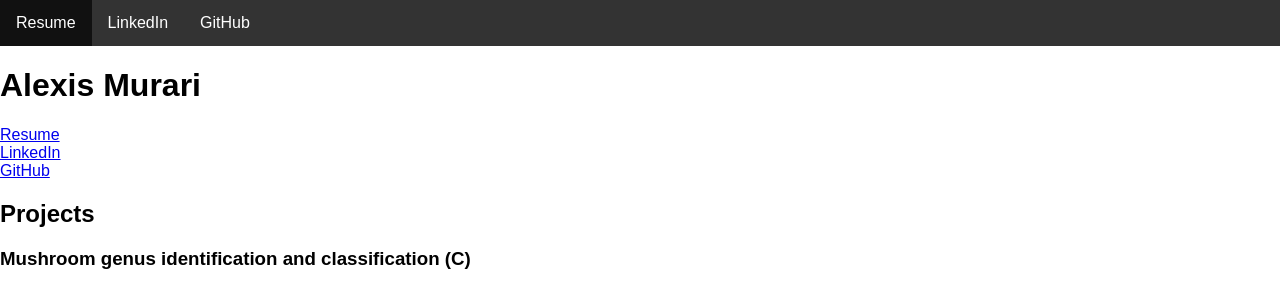
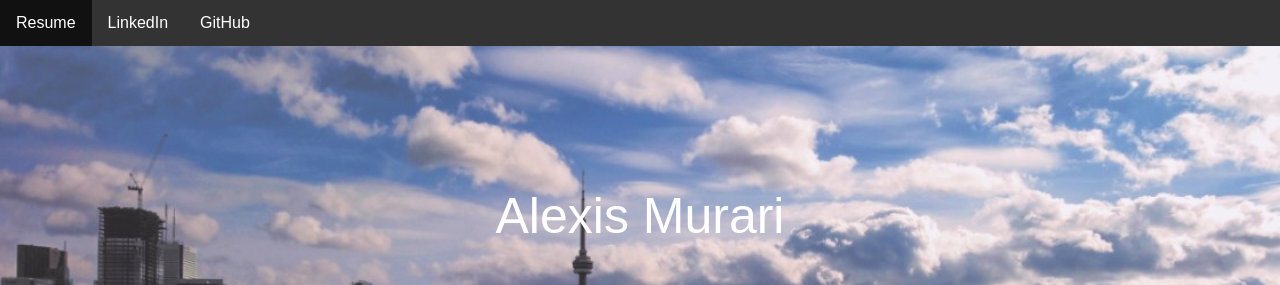
Before and after one commit to alexismurari/web, a Python web app: template app/templates/index.html in a window 1280 px wide. Shown: the top 285 px of the page. Run offline with Jinja, Linux system fonts and the light colour scheme; the template is opened without the code that fills it, so the values that code supplies are empty.

Commit message:
Added style

```diff
--- a/app/static/styles/home.css
+++ b/app/static/styles/home.css
@@ -1,6 +1,7 @@
 body {
     margin: 0;
 	font-family: "Nunito Sans", sans-serif;
+    color:white;
 }
 
 ul {
@@ -26,3 +27,56 @@ li a {
 li a:hover:not(.active) {
     background-color: #111;
 }
+
+
+html, body {
+    width: 100%;
+    height:100%;
+}
+
+body {
+      background: linear-gradient(-45deg, #9e9e9e, #7d7d7d, #696969, #323232);
+      background-size: 1000% 1000%;
+      animation: gradient 15s ease infinite;
+}
+
+@keyframes gradient {
+      0% {
+          background-position: 0% 50%;
+      }
+      50% {
+          background-position: 100% 50%;
+      }
+      100% {
+          background-position: 0% 50%;
+      }
+}
+
+.top{
+    background-image: url("../background_images/1579657146548.jfif");
+    background-position: center;
+    height: 400px;
+    background-size:cover;
+    background-repeat:no-repeat;
+    padding: 0%;
+}
+
+.main_title{
+    line-height: 300px;
+    height: 300px;
+    font-size: 50px;
+    color: white;
+    text-align: center;
+}
+
+div {
+	font-family: "Nunito Sans", sans-serif;
+    background: none;
+    padding: 20px 20px 20px 20px;
+    box-sizing: border-box;
+}
+
+iframe{
+    display: block;
+    border: none;
+}
--- a/app/templates/index.html
+++ b/app/templates/index.html
@@ -14,14 +14,8 @@
 
 
     <div class="top">
-    <header>
-        <div id="picture"> <h1 id="name">Alexis Murari </h1> </div>
-        <div id="linkbox">
-            <div class="link"><a href="pdf/Alexis_MURARI_Resume.pdf" target="_blank" rel="noopener noreferrer">Resume</a></div>
-            <div class="link"><a href="https://www.linkedin.com/in/alexismurari/" target="_blank" rel="noopener noreferrer">LinkedIn</a></div>
-            <div class="link"><a href="https://github.com/alexismurari" target="_blank" rel="noopener noreferrer">GitHub</a></div>
-        </div>
-    </header>
+        <div class="main_title">Alexis Murari</div>
+    </div>
 
     <div>
         <h2> Projects </h2>
@@ -36,12 +30,12 @@
             protocols</p>
 
         <h3>Geographic Information System (C++)</h3>
-        <p> <img src="style/images/gis.png" alt=""> <br> Collaborated in a team of 3where we designed aninteractive map and implemented shortest path algorithms</p>
+        <p> <img src="static/images/gis.png" alt=""> <br> Collaborated in a team of 3where we designed aninteractive map and implemented shortest path algorithms</p>
 
         <h3>3D stack game on ARM processor</h3>
 
         <h3>Memory game on a FPGA board (Verilog) </h3>
-        <p> <img src="style/images/memory.png" alt="" id = "memory"> <br> For this project, we designed and implemented a memory game on the FPGA board. We wanted to create a game that would be simple to understand and competitive between different players who would play the game. The concept of the game was to have players determine and remember a sequence of symbols that would increase in length as the game went on. A timer would be implemented to keep a record of the player’s score, which they could use to challenge others with or improve themselves with more practice.</p>
+        <p> <img src="static/images/memory.png" alt="" id = "memory"> <br> For this project, we designed and implemented a memory game on the FPGA board. We wanted to create a game that would be simple to understand and competitive between different players who would play the game. The concept of the game was to have players determine and remember a sequence of symbols that would increase in length as the game went on. A timer would be implemented to keep a record of the player’s score, which they could use to challenge others with or improve themselves with more practice.</p>
 
         <h3>Soundboard application on Android </h3>
         <p>Designed and createda Soundboard app using Android Studio(Java/Kotlin)</p>
@@ -64,6 +58,9 @@
 
     </div>
 
+    <ul>
+
+    </ul>
 
 </body>
 </html>
```
Also changed, not shown: app/static/background_images/1579657146548.jfif (added), app/static/background_images/LinkedIn Pic.jpg (added), app/static/images/gis.png (added), app/static/images/memory.png (added).
